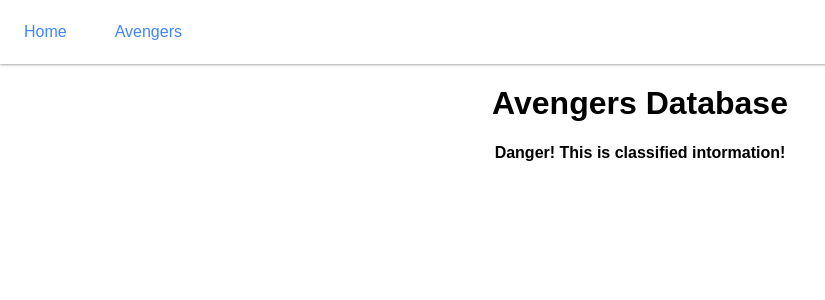
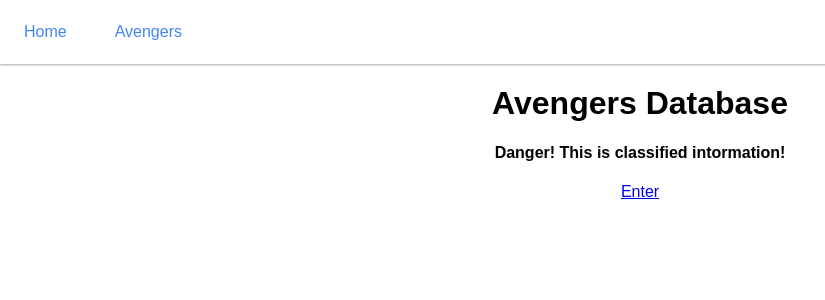
Before and after one commit to MosesSupposes/avengers, a React (Create React App) app: page / in a window 1280 px wide. Shown: the top 300 px of the page, without its empty margins (0-825 px from the left). Built offline with nearby package versions, Linux system fonts and the light colour scheme.

Commit message:
Link to the AvengersList from the Home page

```diff
--- a/src/components/Home.js
+++ b/src/components/Home.js
@@ -1,10 +1,12 @@
 import React from 'react'
+import { Link } from 'react-router-dom'
 
 export default function Home() {
     return (
         <div>
             <h1>Avengers Database</h1>
             <h4>Danger! This is classified intormation!</h4>
+            <Link to="/avengers">Enter</Link>
         </div>
     )
 }
```
